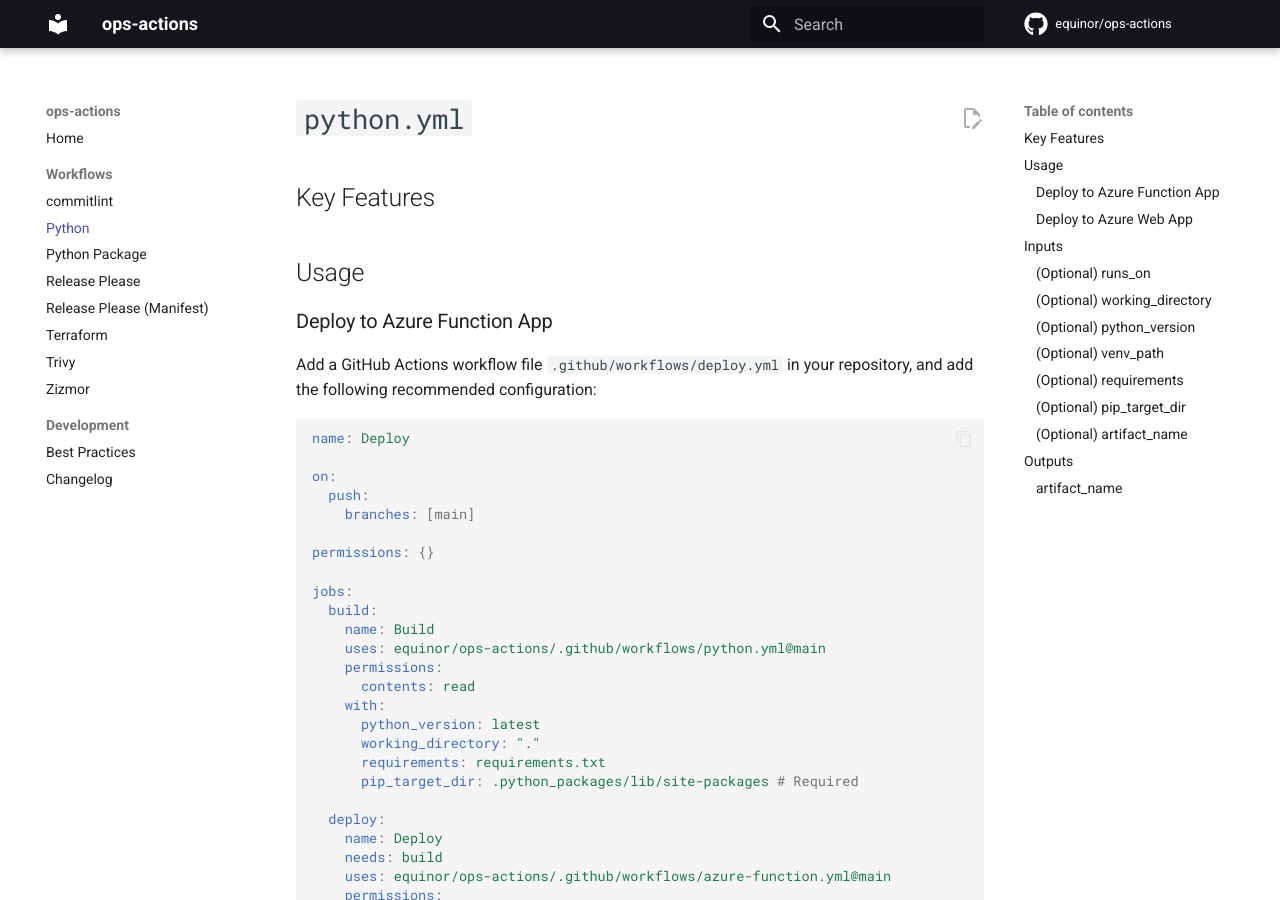
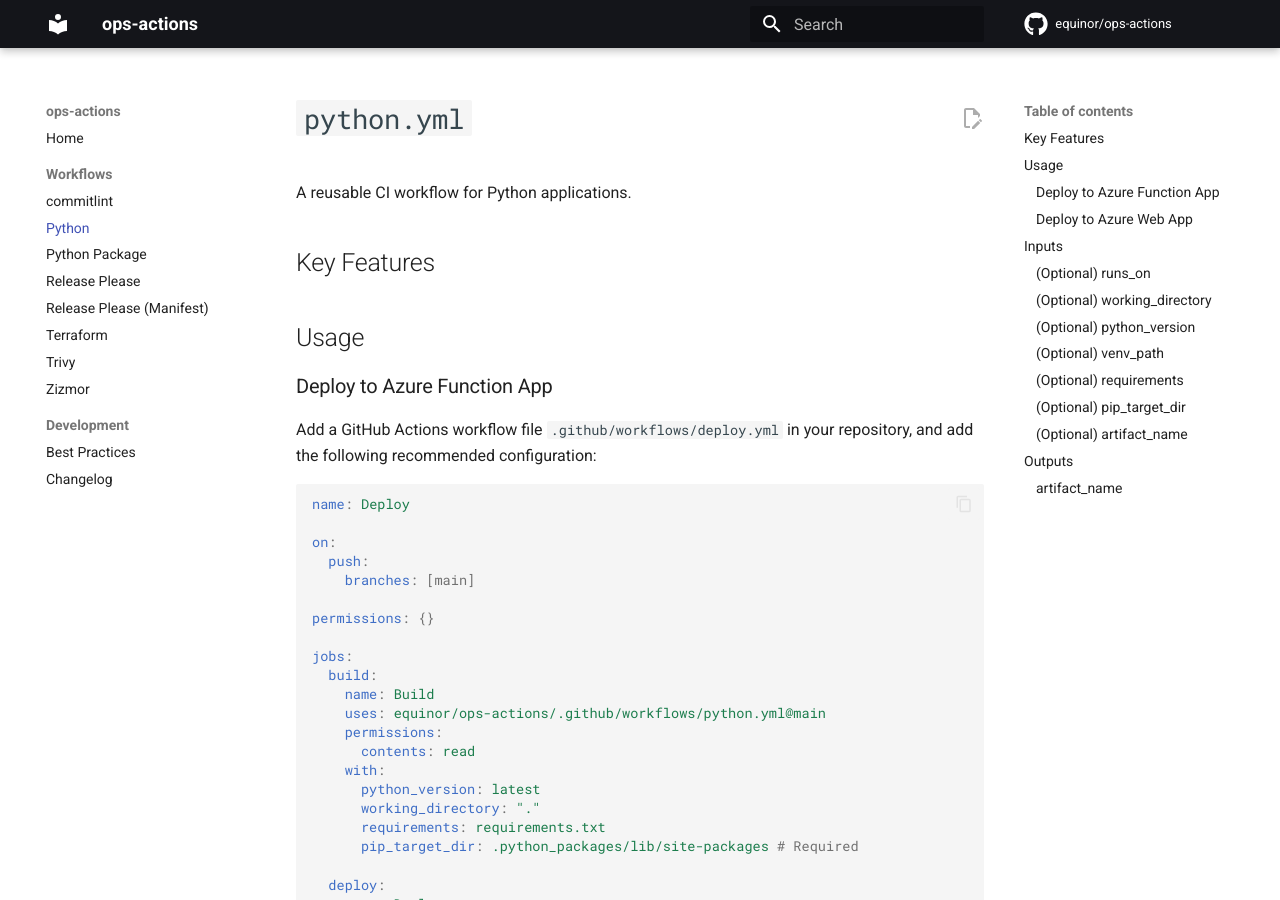
Before and after one commit to equinor/ops-actions, an MkDocs documentation site: the page built from docs/workflows/python.md, in a window 1280 px wide and 900 px high. Built offline with MkDocs 1.6.1 and Material for MkDocs 9.7.7, drawn with Linux system fonts in a browser that asks for light colours; comment, search, counter and statistics services are not loaded.

Commit message:
docs(python): add short description

```diff
--- a/docs/workflows/python.md
+++ b/docs/workflows/python.md
@@ -1,6 +1,6 @@
 # `python.yml`
 
-<!-- TODO(@hknutsen) -->
+A reusable CI workflow for Python applications.
 
 ## Key Features
 
```
